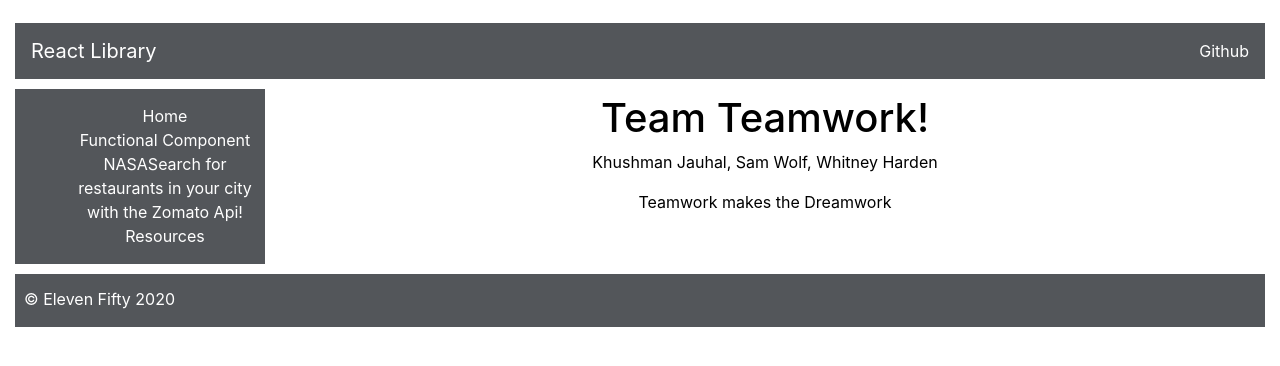
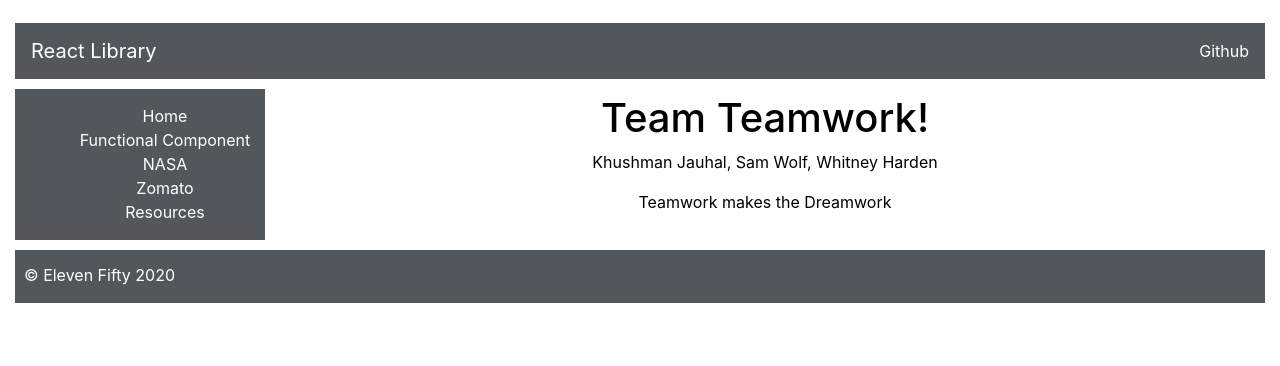
Before and after one commit to wtharden3/24hrproject, a React (Create React App) app: page / in a window 1280 px wide. Shown: the top 366 px of the page. Built offline with nearby package versions, Linux system fonts and the light colour scheme.

Commit message:
clean up

```diff
--- a/src/components/site/Sidebar.js
+++ b/src/components/site/Sidebar.js
@@ -1,9 +1,9 @@
-import React from "react";
-import { Route, Link, Switch } from "react-router-dom";
-import Home from "./Home";
+import React from 'react';
+import { Route, Link, Switch } from 'react-router-dom';
+import Home from './Home';
 import NasaApp from '../apps/NasaApp';
 import ZomApp from '../apps/ZomatoApp';
-import Resources from "./Resources";
+import Resources from './Resources';
 
 const Sidebar = () => {
   return (
@@ -18,7 +18,9 @@ const Sidebar = () => {
           </li>
           <li>
             <Link to="/nasa">NASA</Link>
-            <Link to="/zomato">Search for restaurants in your city with the Zomato Api!</Link>
+          </li>
+          <li>
+            <Link to="/zomato">Zomato</Link>
           </li>
           <li>
             <Link to="/resources">Resources</Link>
@@ -30,13 +32,15 @@ const Sidebar = () => {
           <Route exact path="/home">
             <Home />
           </Route>
-          <Route exact path='/nasa'>
+          <Route exact path="/nasa">
             <NasaApp />
           </Route>
           <Route exact path="/resources">
             <Resources />
           </Route>
-          <Route exact path="/zomato"><ZomApp /></Route>
+          <Route exact path="/zomato">
+            <ZomApp />
+          </Route>
           <Route exact path="/">
             <Home />
           </Route>
```
